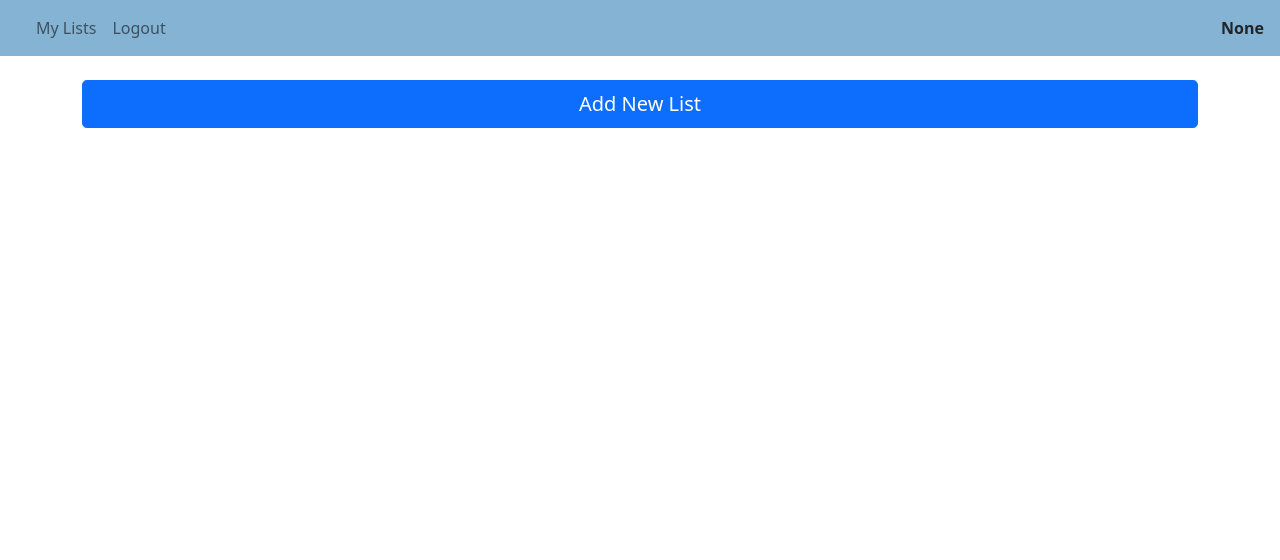
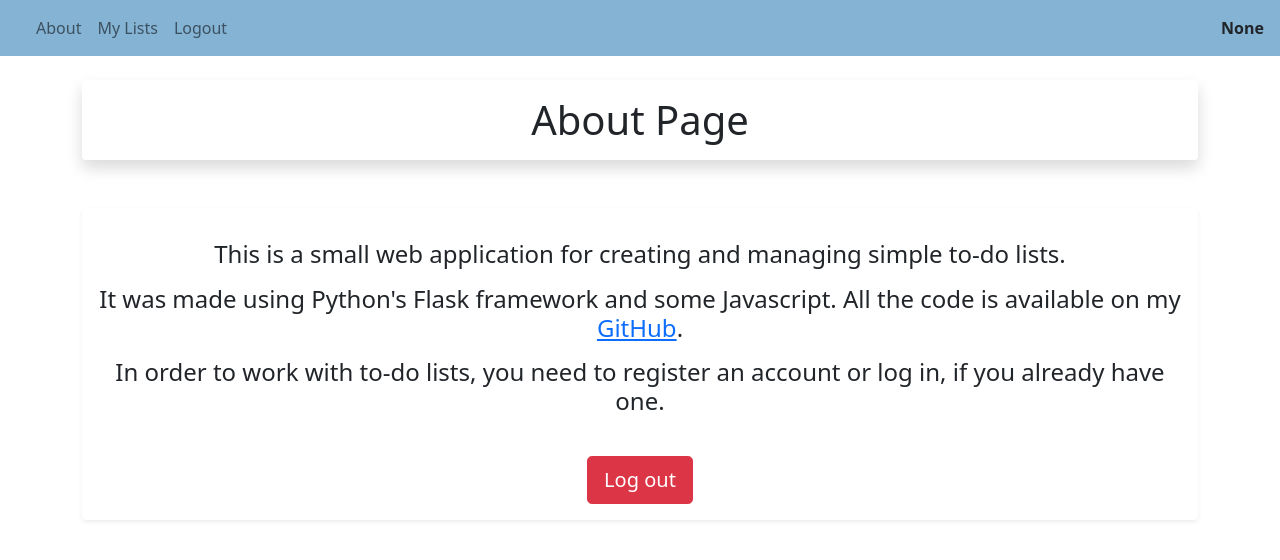
Before and after one commit to Hengrs99/Flask-To-Do-Lists, a Flask app: page / in a window 1280 px wide. Shown: the top 560 px of the page. Run offline with Flask 2, Linux system fonts and the light colour scheme; the visitor is signed in with stand-in values (Sample User, id 1); data comes from the database, SQL or seed files in the repository; data that the repository does not hold is empty; some libraries are stand-ins or nearby versions.

Commit message:
add about page

```diff
--- a/website/static/index.js
+++ b/website/static/index.js
@@ -3,7 +3,7 @@
     method: "POST",
     body: JSON.stringify({ listId: listId }),
   }).then((_res) => {
-    window.location.href = "/";
+    window.location.href = "/my-lists";
   });
 }
 
--- /dev/null
+++ b/website/templates/about.html
@@ -0,0 +1,20 @@
+{% extends "base.html" %} {% block title %}About{% endblock %}
+{% block content %}
+    <figure class="text-center">
+        <h1 class="shadow p-3 mb-5 bg-body rounded">About Page</h1>
+        <div class="shadow-sm p-3 mb-5 bg-body rounded">
+            <p><h4>This is a small web application for creating and managing simple to-do lists.</h4></p>
+            <p><h4>It was made using Python's Flask framework and some Javascript. All the code is available on my
+            <a href="https://github.com/Hengrs99/Flask-To-Do-Lists" target="_blank">GitHub</a>.</h4></p>
+            <p><h4>In order to work with to-do lists, you need to register an account or log in, if you already have one.</h4></p>
+            <br>
+
+            {% if not user.is_authenticated %}
+            <a href="/sign-up"><button type="button" class="btn btn-primary btn-lg">Register</button></a>
+            <a href="/login"><button type="button" class="btn btn-secondary btn-lg">Log in</button></a>
+            {% else %}
+            <a href="/logout"><button type="button" class="btn btn-danger btn-lg">Log out</button></a>
+            {% endif %}
+        </div>
+    </figure>
+{% endblock %}
--- a/website/templates/base.html
+++ b/website/templates/base.html
@@ -17,8 +17,9 @@
               </button>
               <div class="collapse navbar-collapse" id="navbarNavAltMarkup">
                 <div class="navbar-nav">
+                  <a class="nav-link" href="/">About</a>
                   {% if user.is_authenticated %}
-                  <a class="nav-link" href="/">My Lists</a>
+                  <a class="nav-link" href="/my-lists">My Lists</a>
                   <a class="nav-link" href="/logout">Logout</a>
                   {% else %}
                   <a class="nav-link" href="/login">Login</a>
--- a/website/views.py
+++ b/website/views.py
@@ -1,15 +1,15 @@
 from flask import Blueprint, render_template, request, redirect, url_for, flash
 from flask_login import login_required, current_user
 from . import db
-from .models import List, Task
+from .models import List
 from .api import get_current_list_id, set_current_list_id
-import json
 
 views = Blueprint('views', __name__)
 
+
 def update_lists_states():
     """
-    updates states of all lists in databse by checking if all tasks are finished
+    updates states of all lists in database by checking if all tasks are finished
     :return: None
     """
     lists = List.query.all()
@@ -25,7 +25,17 @@
 
 # VIEWS
 
-@views.route('/', methods=['GET', 'POST'])
+
+@views.route('/')
+def about():
+    """
+    displays an about page
+    :return: None
+    """
+    return render_template("about.html", user=current_user)
+
+
+@views.route('/my-lists', methods=['GET', 'POST'])
 @login_required
 def user_lists():
     """
@@ -39,6 +49,7 @@
 
     update_lists_states()
     return render_template("user_lists.html", user=current_user)
+
 
 @views.route('/add_list', methods=['GET', 'POST'])
 def add_list():
@@ -63,6 +74,7 @@
             return redirect(url_for('.open_list'))
 
     return render_template("add_list.html", user=current_user)
+
 
 @views.route('/open_list')
 def open_list():
```
Also changed, not shown: website/api.py (+8 -1 lines), website/auth.py (+8 -3 lines).
